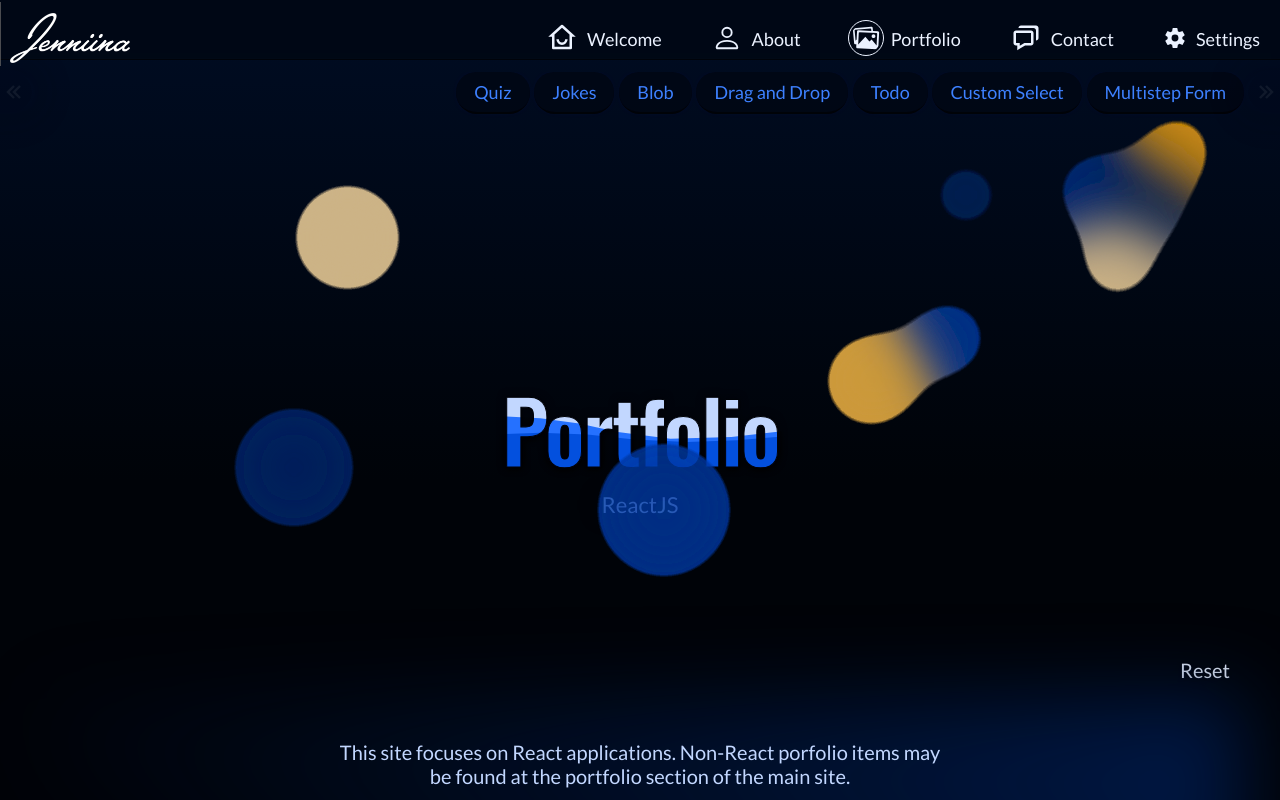
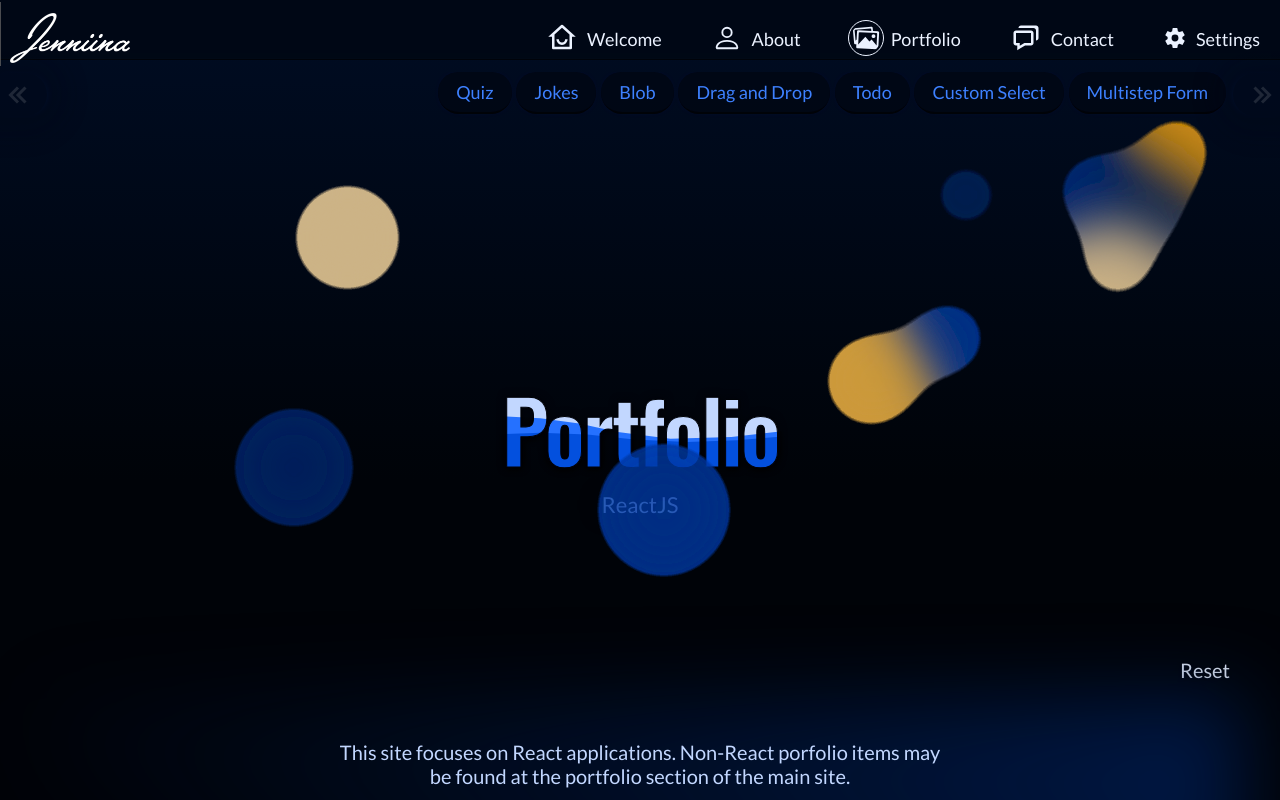
Before and after one commit to jenniina/react-sub-site, a React (Vite) app: page /portfolio in a window 1280 px wide. Shown: the top 800 px of the page. Built offline with nearby package versions, Linux system fonts and the light colour scheme; no server answers.

Commit message:
make portfolio scroll buttons bigger

```diff
--- a/src/css/App.css
+++ b/src/css/App.css
@@ -184,9 +184,6 @@ main {
 .light .nav-sub ul a:focus {
   color: var(--color-primary-9);
 }
-button.horizonal-scroll {
-  display: none;
-}
 
 /*********************************************************
 @media (min-width: 600px), (max-height: 700px) {*/
@@ -223,21 +220,21 @@ button.horizonal-scroll {
 }
 
 .nav-sub ul {
-  padding-left: 2em;
-  padding-right: 2em;
+  padding-left: 3em;
+  padding-right: 3em;
 }
 .nav-sub ul::-webkit-scrollbar {
   height: 0;
 }
 button.horizonal-scroll {
   position: absolute;
-  top: 0.05em;
+  top: 0.03em;
   display: flex;
   justify-content: center;
   align-items: center;
   background: var(--color-primary-2);
   color: var(--color-gray-lighter);
-  padding: 0;
+  padding: 0.1em;
   margin: 0;
   border: 0;
   font-size: 2em;
@@ -246,26 +243,23 @@ button.horizonal-scroll {
 }
 button.goleft {
   left: -0.1em;
+  padding-right: 0.3em;
   border-radius: 0 var(--radius-large) var(--radius-large) 0;
   box-shadow: 0.1em 0 0.2em -0.15em var(--color-primary-9),
     0 0 0.6em 0.6em var(--color-primary-2);
 }
 button.goright {
   right: -0.1em;
+  padding-left: 0.3em;
   border-radius: var(--radius-large) 0 0 var(--radius-large);
   box-shadow: -0.1em 0 0.2em -0.15em var(--color-primary-9),
     0 0 0.6em 0.6em var(--color-primary-2);
 }
-button.horizonal-scroll svg {
-  padding: 0.1em;
-}
 button.goleft svg {
   transform: rotate(-90deg);
-  padding: 0.1em;
 }
 button.goright svg {
   transform: rotate(90deg);
-  padding: 0.1em;
 }
 button.horizonal-scroll:hover,
 button.horizonal-scroll:focus,
@@ -276,7 +270,7 @@ button.horizonal-scroll:focus-visible {
   color: var(--color-gray-dark);
 }
 button.horizonal-scroll.disable {
-  opacity: 0.1;
+  opacity: 0.2;
 }
 /*} *************************************************** END media */
 
```
